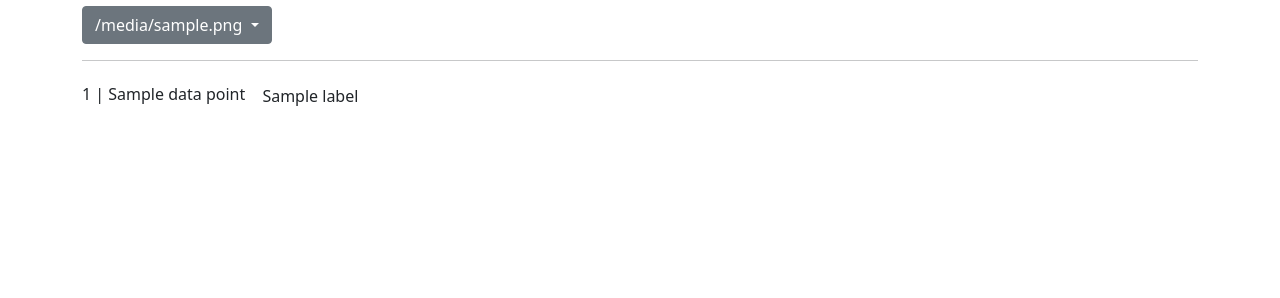
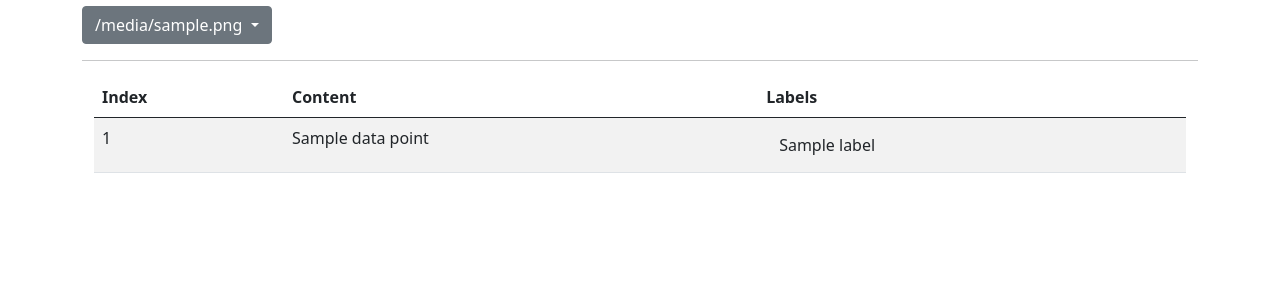
Before and after one commit to md-experiments/anna, a Flask app: template anna/templates/base.html in a window 1280 px wide. Shown: the part 100-398 px from the top of the page. Run offline with Flask 2, Linux system fonts and the light colour scheme; the template is opened without the code that fills it: most values are stand-ins (such as "Sample title", 1, 10 or a date in 2020).

Commit message:
make table

```diff
--- a/anna/templates/base.html
+++ b/anna/templates/base.html
@@ -29,11 +29,21 @@
             </ul>
           </div>
         <hr>
-
-        {% for data_point in data_list %}
-        <div class="ui segment">
-            <p class="ui big header">{{data_point.id }} | {{ data_point.title }}
-
+        <div class="container">
+        <table class="table table-hover table-striped">
+            <thead>
+                <tr>
+                    <th>Index</th>
+                    <th>Content</th>
+                    <th>Labels</th>
+                </tr>
+            </thead>
+            <tbody>
+            {% for data_point in data_list %}
+            <tr>
+            <td>{{data_point.id }}</td>
+            <td>{{ data_point.title }}</td>
+            <td>
             {% for label in labels %}
             {% if label.name in data_point.labels %}
             <a type="button" class="btn btn-{{ label.button_style }}" href="/update/{{ file_name }}/{{ label.name }}/{{ data_point.hash_id }}">{{ label.title }}</a>
@@ -41,9 +51,11 @@
             <a type="button" class="btn btn-outline-{{ label.button_style }}" href="/update/{{ file_name }}/{{ label.name }}/{{ data_point.hash_id }}">{{ label.title }}</a>
             {% endif %}
             {% endfor %}
-        </p>
-        </div>
-        {% endfor %}
+            </td>
+            {% endfor %}
+            </tr>
+            </tbody>
+        </table>
     </div>
 </body>
 
```
